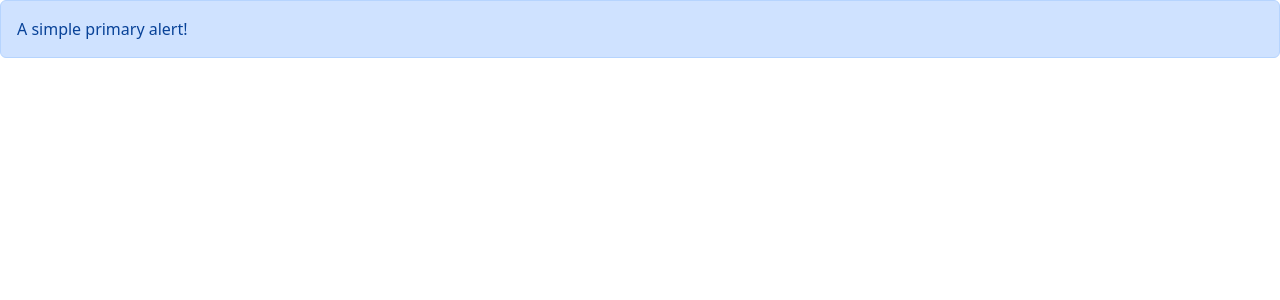
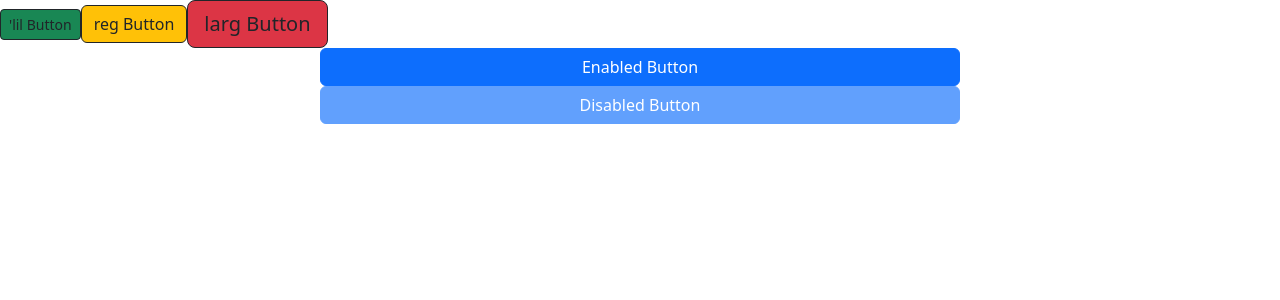
Before and after one commit to ElizaWymer/Finance-Tracker-WebProject, a React (Vite) app: page / in a window 1280 px wide. Shown: the top 300 px of the page. Built offline with nearby package versions, Linux system fonts and the light colour scheme; the HTML template or start-up script is replaced by a standard one.

Commit message:
Created buttons with different components

```diff
--- a/src/App.tsx
+++ b/src/App.tsx
@@ -1,29 +1,16 @@
-import Message from "./Message";
-import Alert from "./components/Alert";
-import ListGroup from "./components/ListGroup";
+import ButtonComponent from "./components/ButtonComponent";
 
 function App() {
-  let fruits = ["Apples", "Bananas", "Cherrys", "Durians", "Strawberries"];
-  //fruits = [];
-  let cities = ["Leeds", "Wakefield", "Huddersfield"];
-
-  const handleSelectItem = (item: string) => {
-    console.log(item);
-  };
-
   return (
     <div>
-      {/*
-        <Message />
-        <ListGroup
-          items={fruits}
-          heading="Fruit Bowl"
-          onSelectItem={handleSelectItem}
-        />
-      */}
-      <Alert>
-        A simple primary <span>alert!</span>
-      </Alert>
+      <ButtonComponent
+        buttonClicked={() => console.log("Clicked")}
+        colour="success"
+        outline="dark"
+        size="sm"
+      >
+        Button
+      </ButtonComponent>
     </div>
   );
 }
--- /dev/null
+++ b/src/components/ButtonComponent.tsx
@@ -0,0 +1,45 @@
+import { ReactNode } from "react";
+
+interface Props {
+  buttonClicked: () => void;
+  children: string;
+  colour?: "primary" | "secondary" | "success" | "danger";
+  outline: string;
+  size: string;
+}
+
+const ButtonComponent = ({
+  buttonClicked,
+  children,
+  colour = "primary",
+  outline,
+  size,
+}: Props) => {
+  return (
+    <div>
+      <button
+        type="button"
+        className={
+          "btn btn-" + colour + " btn-outline-" + outline + " btn-" + size
+        }
+        onClick={buttonClicked}
+      >
+        'lil {children}
+      </button>
+      <button className="btn btn-warning btn-outline-dark">
+        reg {children}
+      </button>
+      <button className="btn btn-danger btn-outline-dark btn-lg">
+        larg {children}
+      </button>
+      <button className="btn btn-primary d-grid gap-2 col-6 mx-auto">
+        Enabled {children}
+      </button>
+      <button className="btn btn-primary d-grid gap-2 col-6 mx-auto" disabled>
+        Disabled {children}
+      </button>
+    </div>
+  );
+};
+
+export default ButtonComponent;
```
